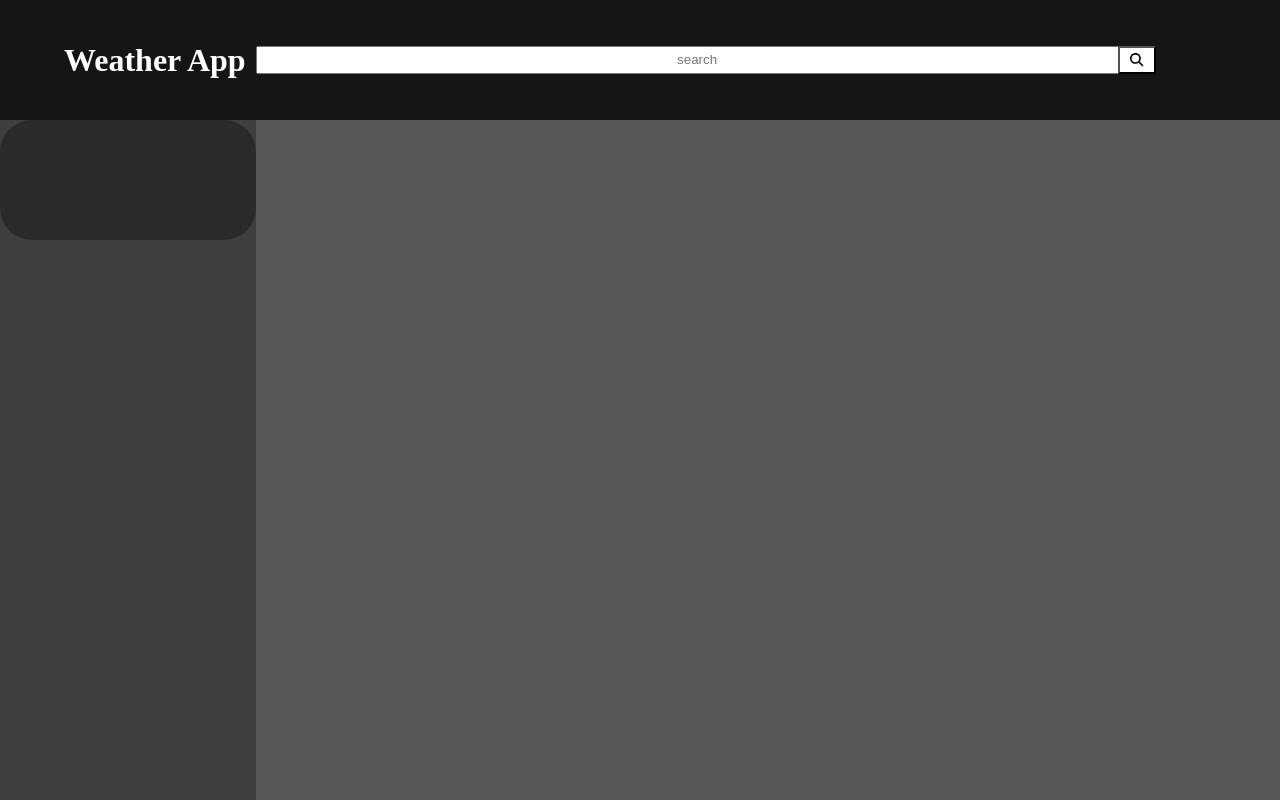
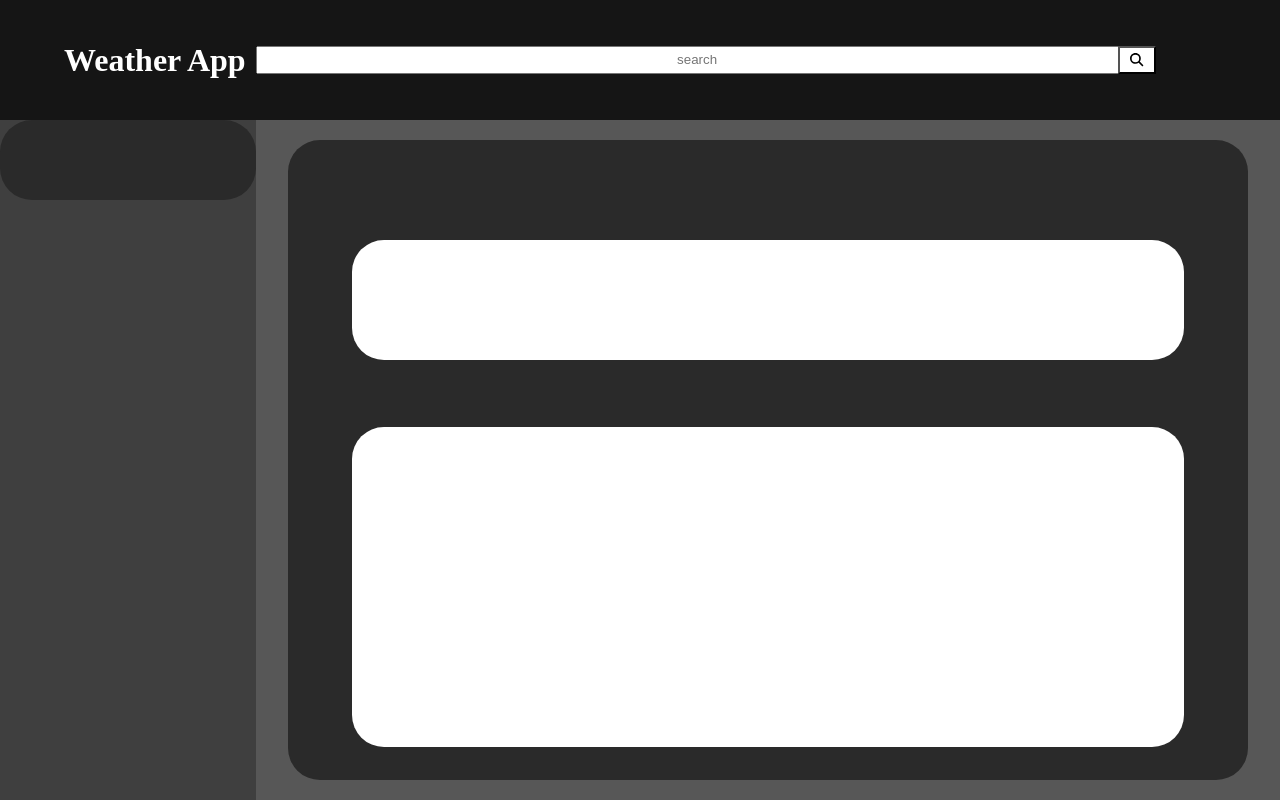
Before and after one commit to Lal017/Weather_app_V2, a React (Vite) app: page / in a window 1280 px wide. Both pictures are taken after a click on the button 1136 px from the left and 60 px from the top of the page. Built offline with nearby package versions, Linux system fonts and the light colour scheme.

Commit message:
Dynamically adds a body portion with the addition of a city to the side array.

```diff
--- a/src/App.css
+++ b/src/App.css
@@ -75,11 +75,17 @@ option {
 .side-panel {
   background-color: var(--panel);
   width: 20vw;
-  height: 15vh;
+  height: 10vh;
   display: flex;
   justify-content: center;
   align-items: center;
   border-radius: 2rem;
+  transition: 500ms;
+}
+
+.side-panel:hover {
+  height: 15vh;
+  transition: 500ms;
 }
 
 /* Body Styling */
@@ -90,4 +96,37 @@ option {
   background-color: var(--body);
   width: 80vw;
   height: 85vh;
+  display: flex;
+  justify-content: center;
+  align-items: center;
 }
+
+.main-panel {
+  background-color: var(--panel);
+  height: 80vh;
+  width: 75vw;
+  border-radius: 2rem;
+  display: flex;
+  flex-direction: column;
+  align-items: center;
+  justify-content: space-around;
+}
+
+.city-title {
+  text-align: center;
+  font-size: xx-large;
+}
+
+.weather-panel {
+  background-color: white;
+  height: 15vh;
+  width: 65vw;
+  border-radius: 2rem;
+}
+
+.city-panel {
+  background-color: white;
+  height: 40vh;
+  width: 65vw;
+  border-radius: 2rem;
+}
--- a/src/FileRead.jsx
+++ b/src/FileRead.jsx
@@ -24,7 +24,7 @@ const FileRead = () =>
             };
 
             FetchContent();                                         // call fetch function
-        }, []                                                       // empty array means it runs once
+        }, []                                                       // empty array = runs once
     );
 
     const textArray = fileText.split('\n');
--- a/src/body.jsx
+++ b/src/body.jsx
@@ -1,12 +1,54 @@
-const Body = ({side_arr}) =>
+const City = class {
+    constructor (city, visible)
+    {
+        this.city = city;
+        this.visible = visible;
+
+        // city info down here
+    }
+}
+
+var city_arr = [];
+
+/* Reset all visible values in array to false */
+const reset = () =>
+{
+    var length = city_arr.length;
+    for(let i = 0; i < length; i++)
+    {
+        city_arr[i].visible = false;
+    }
+}
+
+const add_main_content = (city_val) =>
+{
+    console.log(city_val);
+    const new_city = new City();
+    new_city.city = city_val;
+    reset();
+    new_city.visible = true;
+    city_arr.push(new_city);
+    console.log(city_arr);
+}
+
+const Body = () =>
 {
     return(
         <>
             <div className="main-section">
-
+                {city_arr.map((item, index) => (
+                    <div className="main-panel" key={index} style={{ display: item.visible ? 'flex' : 'none' }}>
+                        <h2 className="city-title">{item.city}</h2>
+                        <div className="weather-panel">
+                        </div>
+                        <div className="city-panel">
+                        </div>
+                    </div>
+                ))}
             </div>
         </>
     );
 }
 
 export default Body;
+export { add_main_content };
--- a/src/header.jsx
+++ b/src/header.jsx
@@ -2,6 +2,7 @@ import FileRead from './FileRead';
 import { faMagnifyingGlass } from '@fortawesome/free-solid-svg-icons';
 import { FontAwesomeIcon } from '@fortawesome/react-fontawesome';
 import React, { useState } from 'react';
+import { add_main_content } from './body.jsx';
 
 // Header component
 // --------------------------------------------------------------------
@@ -18,8 +19,9 @@ const Header = ({side_arr, set_arr}) =>
     // Add city to side array
     const add_city = () =>
     {
-    if(!side_arr.includes(city_val))                          // if city is not already in array
+    if(!side_arr.includes(city_val))                            // if city is not already in array
         set_arr((prev_city) => [...prev_city, city_val]);       // update array with new array with added value
+        add_main_content(city_val);                             // sets the main content for the city
     }
 
     return (
--- a/src/side.jsx
+++ b/src/side.jsx
@@ -5,10 +5,14 @@ const Side = ({side_arr}) =>
     return (
     <>
     <div className = "side-bar">
-        {side_arr.map((item, index) => ( <h2 key = {index} className = "side-panel">{item}</h2> ))}
+        {side_arr.map((item, index) => (
+            <div>
+                <h2 key = {index} className = "side-panel">{item}</h2>
+            </div>
+        ))}
     </div>
     </>
-    )
+    );
 }
 
 export default Side;
```
Also changed, not shown: 1 other file (tests, documents, lock files or other folders).
